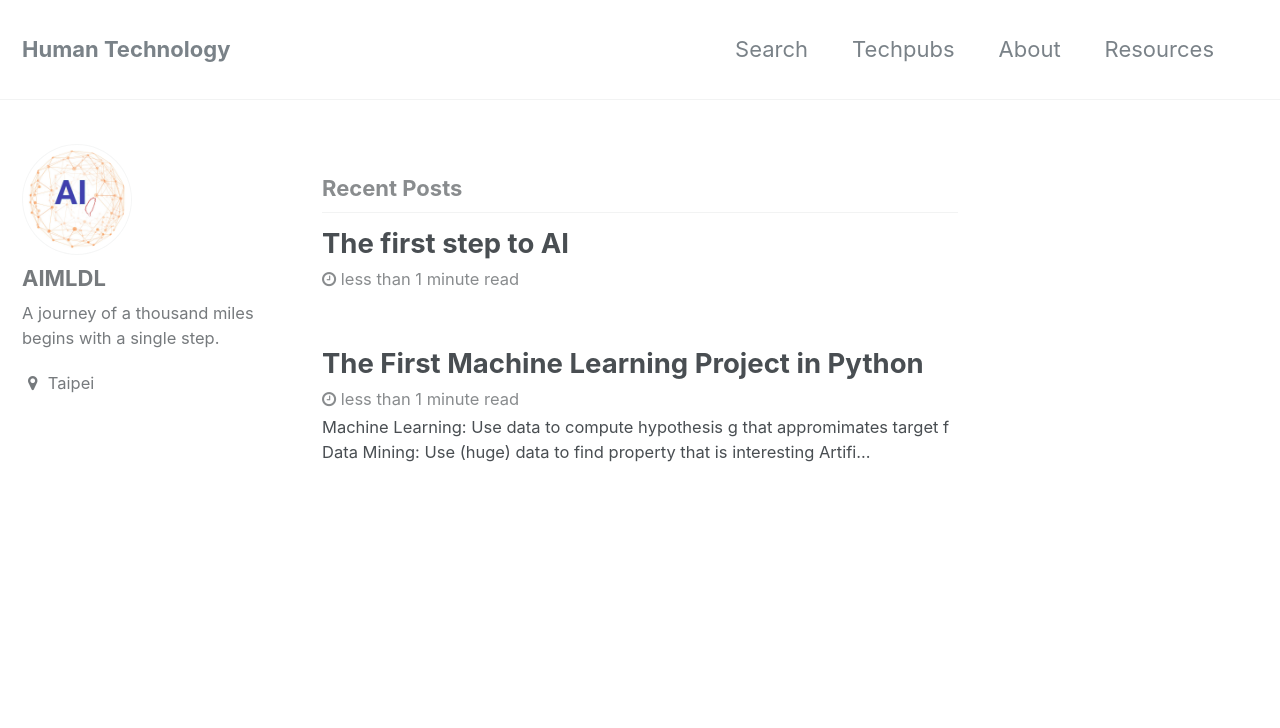
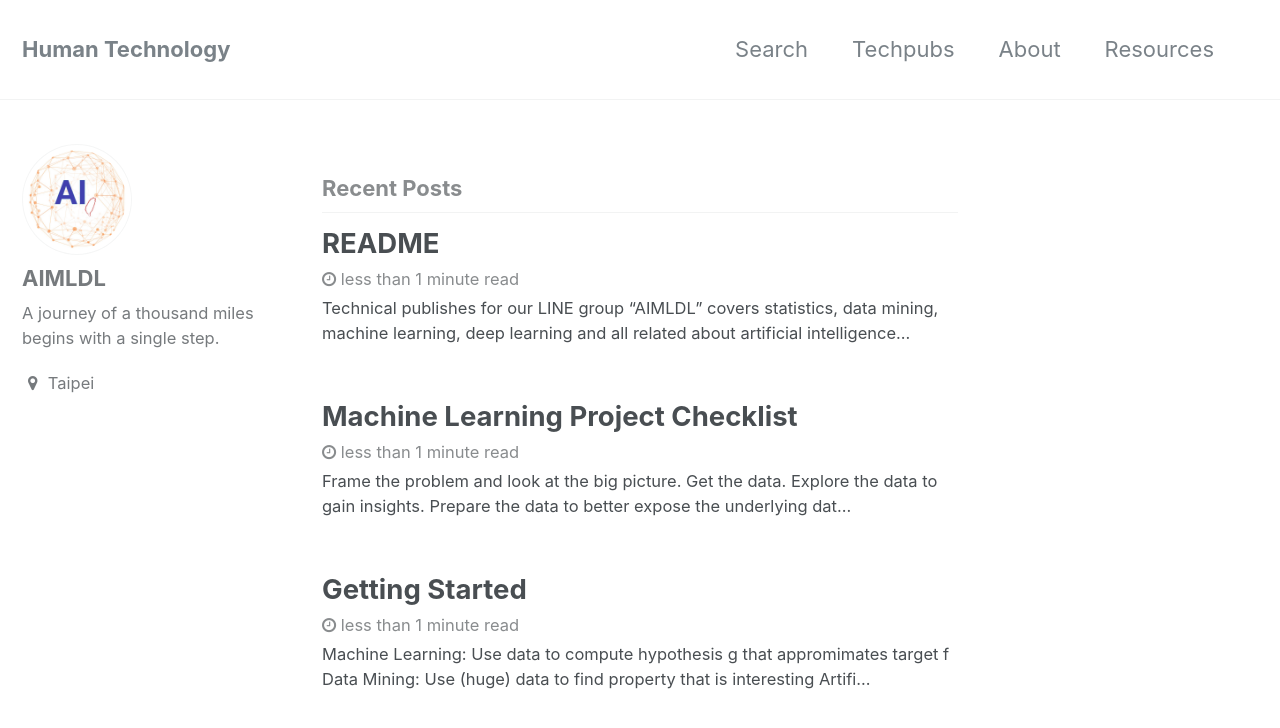
Before and after one commit to starlinking/ai, a Jekyll site: the page built from index.html, in a window 1280 px wide and 900 px high. Shown: the top 728 px of the window. Built offline with Jekyll 4.4.1, drawn with Linux system fonts in a browser that asks for light colours; the list of posts is cut into pages by our own code.

Commit message:
update post titles

```diff
--- a/_posts/2017-12-24-Getting_Started.md
+++ b/_posts/2017-12-24-Getting_Started.md
@@ -1,5 +1,5 @@
 ---
-title:  "The First Machine Learning Project in Python"
+title:  "Getting Started"
 categories:
   - ML
 tags:
@@ -19,30 +19,3 @@ tags:
 而機器學習與資料探勘領域則非常密不可分。
 
 ***
-
-
-
-The best way to get started diving into machine learning is by designing and completing a small project first.
-
-* In Python 3.5+ environment, let us first install SciPy Libraries.
-
-Console:
-
-	virtualenv
-	source ./myenv/bin/activate
-	pip install scipy numpy matplotlib pandas sklearn
-
-* Start Python and Check Versionsa
-
-Console:
-
-	(my_env) [stack@t5810 environments]$ /tmp/py_ver.py
-	Python: 3.6.2 (default, Jul 18 2017, 22:59:34)
-	[GCC 4.8.5 20150623 (Red Hat 4.8.5-11)]
-	scipy: 1.0.0
-	numpy: 1.13.3
-	matplotlib: 2.1.1
-	pandas: 0.21.0
-	sklearn: 0.19.1
-
-* Load the Data
--- /dev/null
+++ b/_posts/2017-12-24-MLPC.md
@@ -0,0 +1,23 @@
+---
+title:  "Machine Learning Project Checklist"
+categories:
+  - ML
+tags:
+  - AI
+  - machine learning
+  - deep learning
+---
+
+1. Frame the problem and look at the big picture.
+2. Get the data.
+3. Explore the data to gain insights.
+4. Prepare the data to better expose the underlying data patterns to Machine Learning algorithms.
+5. Explore many different models and short-list the best ones.
+6. Fine-tune your models and combine them into a great slution.
+7. Present your solution.
+8. Launch, monitor, and maintain your system.
+
+***
+
+
+***
--- a/_posts/2017-12-24-README.md
+++ b/_posts/2017-12-24-README.md
@@ -1,5 +1,5 @@
 ---
-title:  "The first step to AI"
+title:  "README"
 categories:
   - AI
 tags:
@@ -8,4 +8,4 @@ tags:
   - deep learning
 ---
 
-![AI Overview Picture](https://blogs.nvidia.com/wp-content/uploads/2016/07/Deep_Learning_Icons_R5_PNG.jpg.png)
+Technical publishes for our LINE group "AIMLDL" covers statistics, data mining, machine learning, deep learning and all related about artificial intelligence domains. Let us get started as a Maker to make our cool ideas come true.
```
